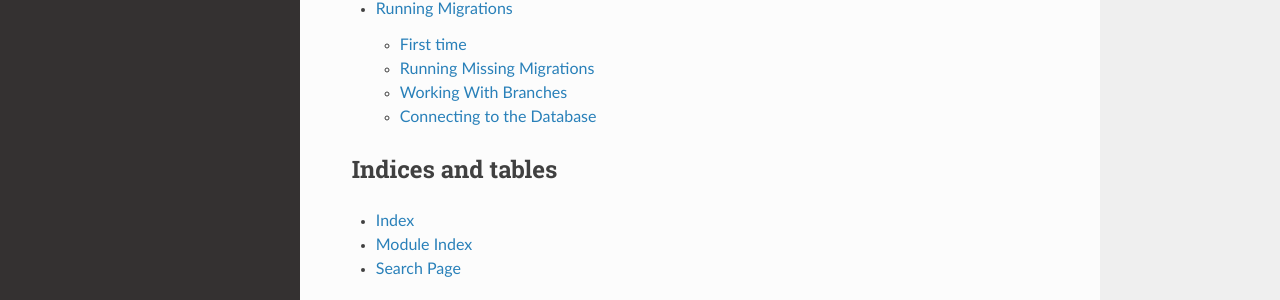
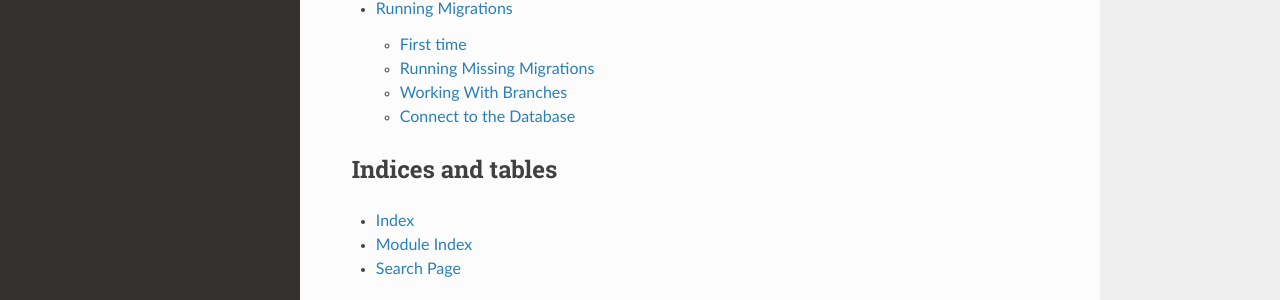
Before and after one commit to jampp/db-utils, a Sphinx documentation site: the page built from docs/index.rst, in a window 1280 px wide. Shown: the part 335-635 px from the top of the page. Built offline with Sphinx 7.4.7 and the Read the Docs theme 2.0.0, drawn with Linux system fonts in a browser that asks for light colours.

Commit message:
CORE-2689: Added missing reference

```diff
--- a/docs/running_migration.rst
+++ b/docs/running_migration.rst
@@ -55,8 +55,10 @@ So there are two solutions:
 2. Work on the normal database, and in case that you have to return to
    ``master`` or rollback the migration, do the steps manually.
 
-Connecting to the Database
-==========================
+.. _connect_to_the_database:
+
+Connect to the Database
+=======================
 
 There is more than one way that ``db-utils`` can use to connect to the
 PostgreSQL database:
```
